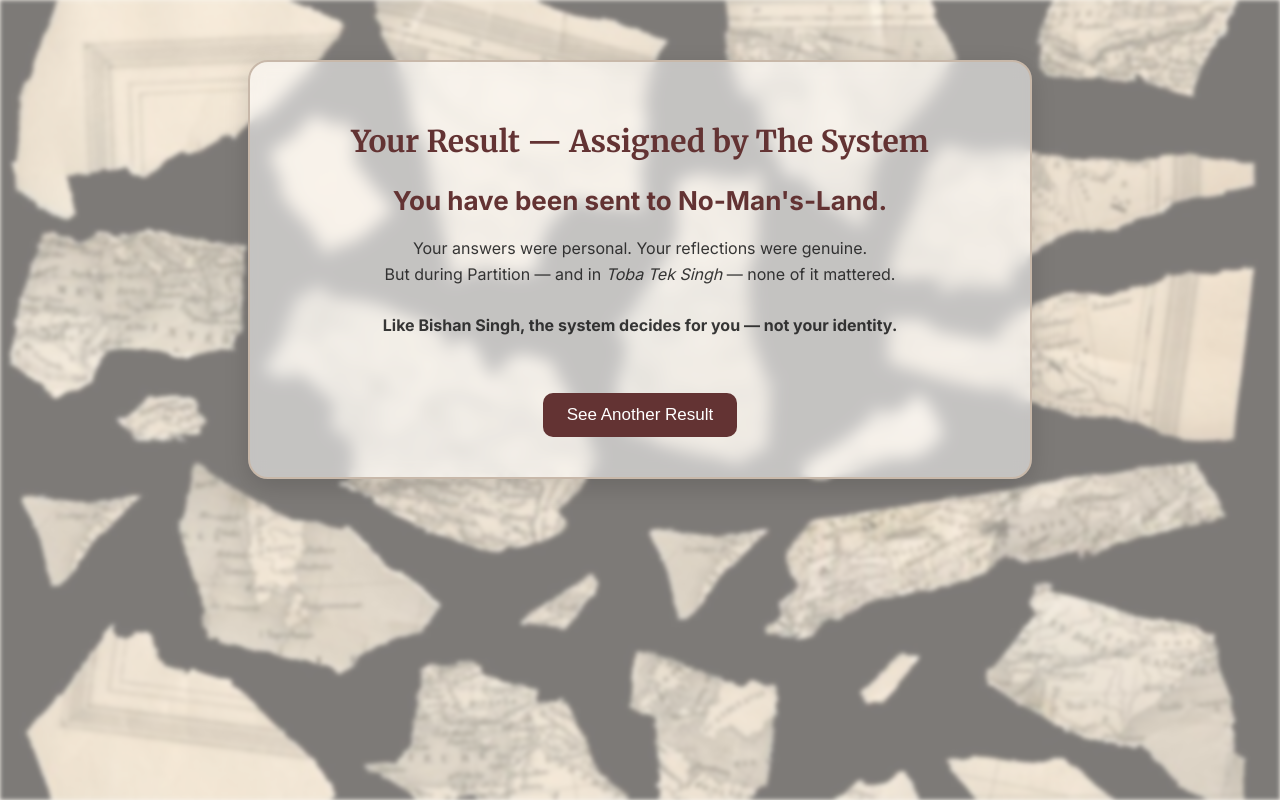
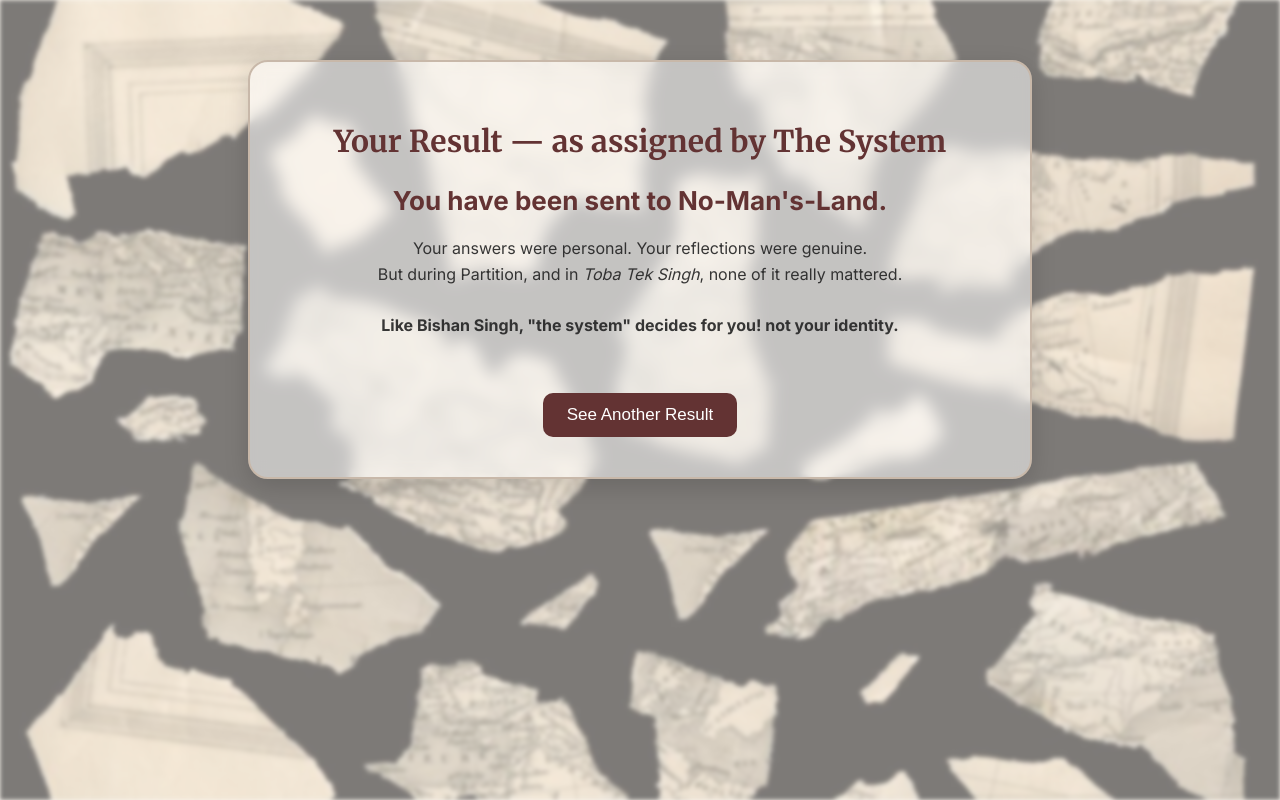
Before and after one commit to bmage95/csfFinalSite, a plain HTML site: page index.html in a window 1280 px wide. Drawn offline with Linux system fonts and the light colour scheme.

Commit message:
edited flow

```diff
--- a/index.html
+++ b/index.html
@@ -13,13 +13,13 @@
     <div class="bg"></div>
 
     <div class="container">
-        <h1>Your Result — Assigned by The System</h1>
+        <h1>Your Result — as assigned by The System</h1>
         <p class="assigned-text" id="result"></p>
 
         <p class="explain">
             Your answers were personal. Your reflections were genuine.<br>
-            But during Partition — and in <i>Toba Tek Singh</i> — none of it mattered.<br><br>
-            <b>Like Bishan Singh, the system decides for you — not your identity.</b>
+            But during Partition, and in <i>Toba Tek Singh</i>, none of it really mattered.<br><br>
+            <b>Like Bishan Singh, "the system" decides for you! not your identity.</b>
         </p>
 
         <button onclick="location.reload()">See Another Result</button>
```
